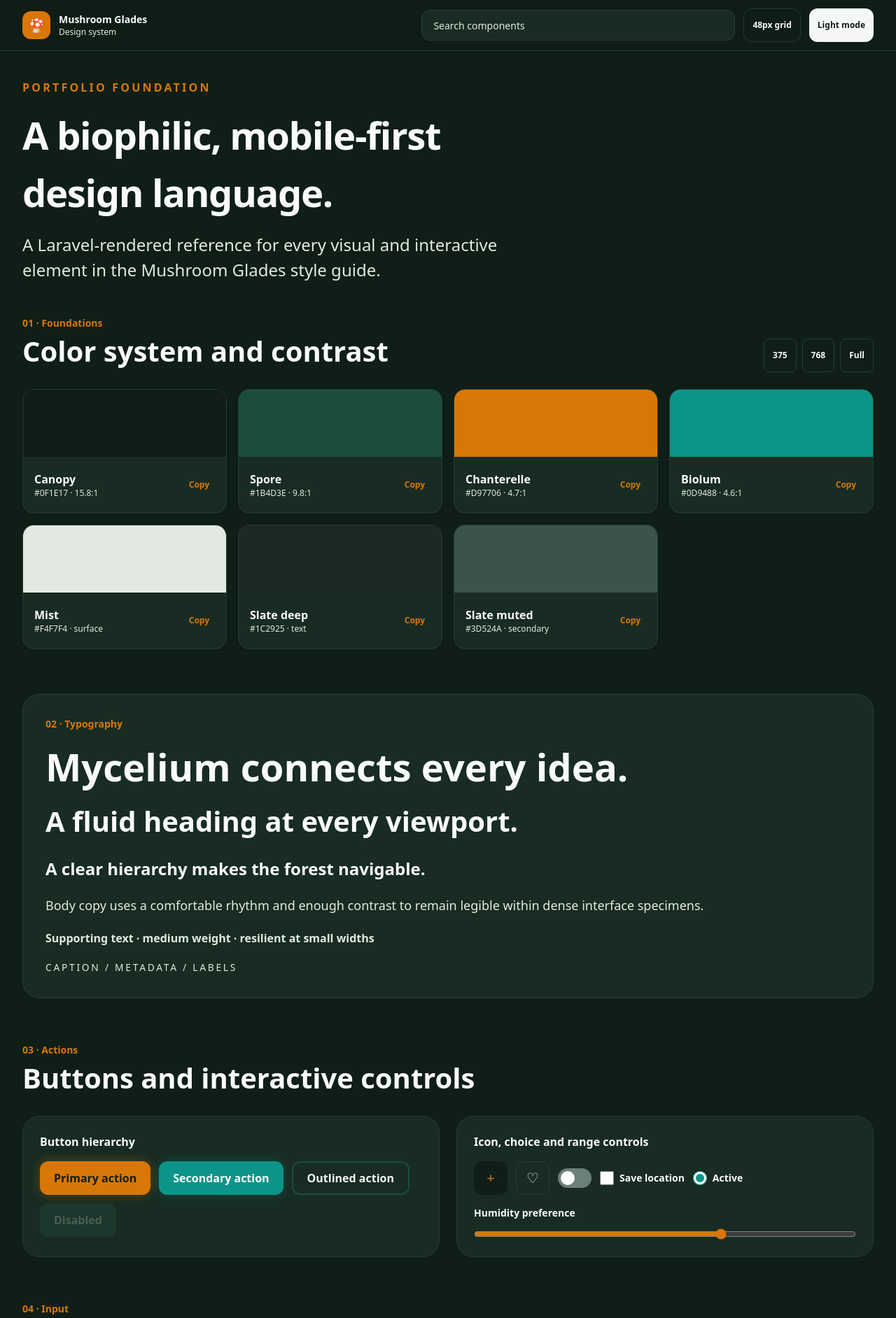
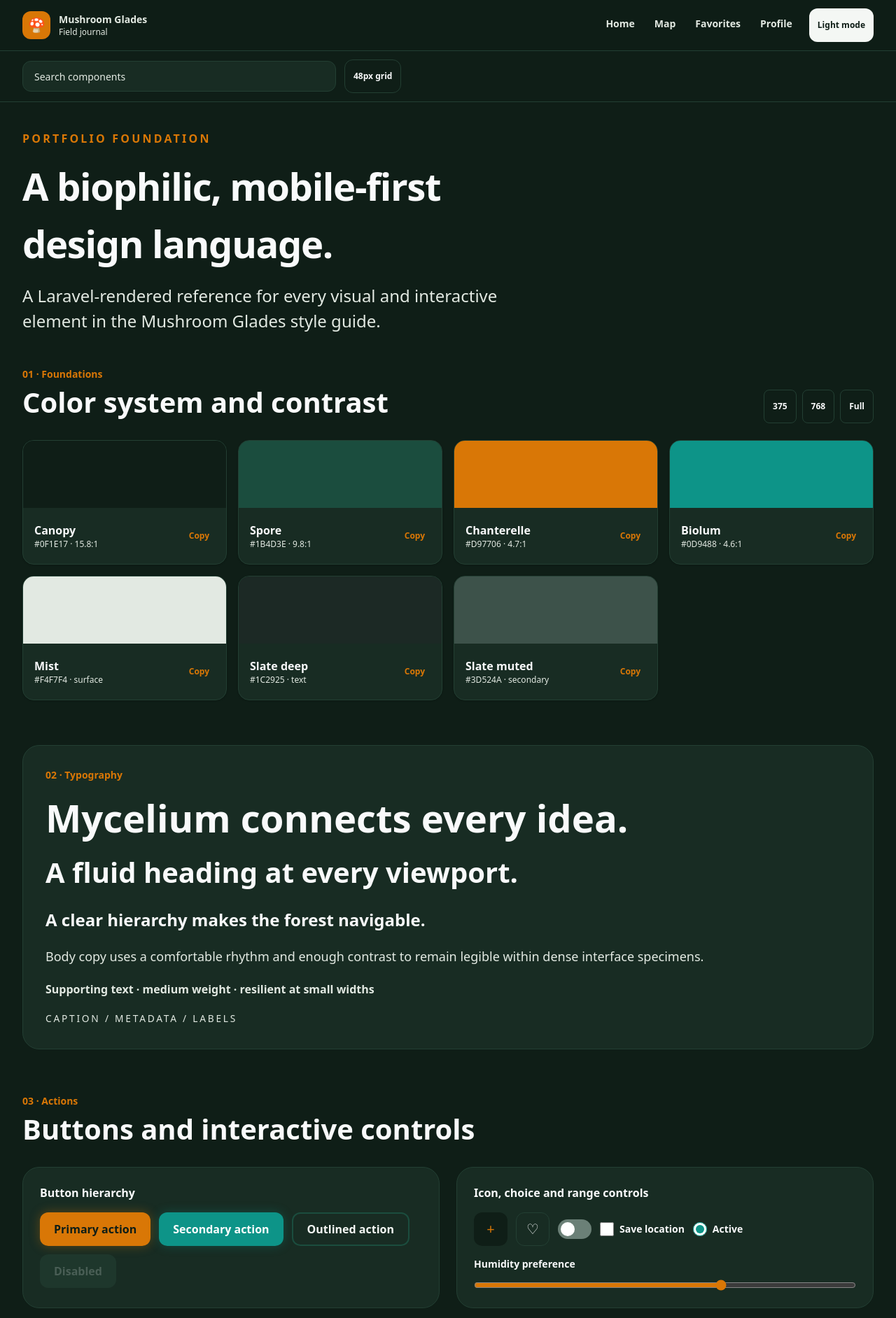
Before and after one commit to volodymyrrepalo/laravel-portfolio-demo, a Laravel app: page /styleguide in a window 1280 px wide. Shown: the top 1884 px of the page at 70% size. Run offline with Laravel 12, Linux system fonts and the light colour scheme; style sheets or scripts are compiled from the project's sources.

Commit message:
Add header

```diff
--- a/resources/js/app.js
+++ b/resources/js/app.js
@@ -7,4 +7,5 @@
  */
 
 import './echo';
+import './site-header';
 import './styleguide';
--- /dev/null
+++ b/resources/views/components/site-header.blade.php
@@ -0,0 +1,60 @@
+@props(['active' => null])
+
+@php
+    $items = [
+        ['key' => 'home', 'label' => 'Home', 'href' => url('/')],
+        ['key' => 'map', 'label' => 'Map', 'href' => '#navigation'],
+        ['key' => 'favorites', 'label' => 'Favorites', 'href' => '#cards'],
+        ['key' => 'profile', 'label' => 'Profile', 'href' => '#accessibility'],
+    ];
+@endphp
+
+<div data-site-header>
+    <header {{ $attributes->merge(['class' => 'sticky top-0 z-30 border-b border-mist-border/80 bg-mist/95 backdrop-blur dark:border-canopy-border dark:bg-canopy/95']) }}>
+    <div class="mx-auto flex justify-between max-w-7xl items-center gap-3 px-4 py-3 sm:px-6 lg:px-8">
+        <a href="{{ url('/') }}" class="ada-focus flex min-h-touch items-center gap-3 rounded-xl font-bold">
+            <span class="grid size-10 place-items-center rounded-xl bg-chanterelle text-xl text-canopy">🍄</span>
+            <span>
+                <span class="block text-sm dark:text-mist-dark">Mushroom Glades</span>
+                <span class="block text-xs font-medium text-slate-subtle dark:text-mist-dark">Field journal</span>
+            </span>
+        </a>
+
+        <nav aria-label="Primary navigation" class="ml-auto hidden items-center gap-1 md:flex">
+            @foreach ($items as $item)
+                <a
+                    href="{{ $item['href'] }}"
+                    @if ($active === $item['key']) aria-current="page" @endif
+                    @class([
+                        'py-3 ada-focus min-h-touch rounded-xl px-3 text-sm font-bold transition-colors',
+                        'bg-chanterelle/15 text-chanterelle-dark dark:bg-chanterelle/20 dark:text-chanterelle-light' => $active === $item['key'],
+                        'text-slate-muted hover:bg-mist-dark hover:text-spore dark:text-mist-dark dark:hover:bg-canopy-light dark:hover:text-offwhite' => $active !== $item['key'],
+                    ])
+                    @if ($item['key'] !== 'home') data-demo-navigation-target title="Demo target: {{ $item['label'] }}" @endif
+                >{{ $item['label'] }}</a>
+            @endforeach
+        </nav>
+
+        <button type="button" data-theme-toggle aria-pressed="true" class="ada-focus ml-0 min-h-touch shrink-0 rounded-xl bg-canopy-surface px-3 text-xs font-bold text-offwhite dark:ml-0 dark:bg-mist dark:text-canopy">Light mode</button>
+        <button type="button" data-menu-button aria-label="Open navigation" aria-controls="mobile-navigation-menu" aria-expanded="false" class="touch-target-inspect ada-focus grid size-touch shrink-0 place-items-center rounded-xl border border-mist-border text-lg dark:border-canopy-border dark:text-mist-dark md:hidden">☰</button>
+    </div>
+    </header>
+
+    <nav id="mobile-navigation-menu" data-mobile-menu class="fixed inset-0 z-50 hidden min-h-dvh bg-canopy px-6 text-offwhite md:hidden" aria-label="Mobile navigation">
+        <button type="button" data-menu-close aria-label="Close navigation" class="ada-focus absolute top-4 right-4 grid size-touch place-items-center rounded-xl border border-canopy-border text-2xl text-chanterelle">×</button>
+        <div class="flex min-h-dvh flex-col items-center justify-center gap-5 text-center">
+            @foreach ($items as $item)
+                <a
+                    href="{{ $item['href'] }}"
+                    @if ($active === $item['key']) aria-current="page" @endif
+                    @class([
+                        'ada-focus min-h-touch rounded-xl px-6 py-3 text-2xl font-black transition-colors',
+                        'bg-chanterelle/20 text-chanterelle-light' => $active === $item['key'],
+                        'text-mist hover:bg-canopy-light hover:text-chanterelle' => $active !== $item['key'],
+                    ])
+                    @if ($item['key'] !== 'home') data-demo-navigation-target title="Demo target: {{ $item['label'] }}" @endif
+                >{{ $item['label'] }}</a>
+            @endforeach
+        </div>
+    </nav>
+</div>
--- a/resources/views/styleguide.blade.php
+++ b/resources/views/styleguide.blade.php
@@ -7,37 +7,19 @@
         @vite(['resources/css/app.css', 'resources/js/app.js'])
     </head>
     <body class="bg-mist font-sans text-slate-deep antialiased dark:bg-canopy dark:text-offwhite">
+        <x-site-header />
         <main data-styleguide class="min-h-screen pb-[calc(5rem+env(safe-area-inset-bottom))] md:pb-0">
             <div class="sr-only" aria-live="polite" data-announcement></div>
 
-            <header class="sticky top-0 z-30 border-b border-mist-border/80 bg-mist/95 backdrop-blur dark:border-canopy-border dark:bg-canopy/95">
+            <div class="border-b border-mist-border bg-mist/80 dark:border-canopy-border dark:bg-canopy/80">
                 <div class="mx-auto flex max-w-7xl items-center gap-3 px-4 py-3 sm:px-6 lg:px-8">
-                    <a href="#top" class="ada-focus flex min-h-touch items-center gap-3 rounded-xl font-bold">
-                        <span class="grid size-10 place-items-center rounded-xl bg-chanterelle text-xl text-canopy">🍄</span>
-                        <span class="hidden sm:block">
-                            <span class="block text-sm">Mushroom Glades</span>
-                            <span class="block text-xs font-medium text-slate-subtle dark:text-mist-dark">Design system</span>
-                        </span>
-                    </a>
-
-                    <div class="relative ml-auto w-full max-w-md">
+                    <div class="relative w-full max-w-md">
                         <label class="sr-only" for="component-search">Search components</label>
                         <input id="component-search" data-search type="search" placeholder="Search components" class="ada-focus h-11 w-full rounded-xl border border-mist-border bg-mist-surface px-4 text-sm placeholder:text-slate-subtle dark:border-canopy-border dark:bg-canopy-surface dark:placeholder:text-mist-dark">
                     </div>
-
-                    <button type="button" data-menu-button aria-label="Toggle section menu" aria-controls="mobile-nav-menu" aria-expanded="false" class="touch-target-inspect ada-focus grid size-touch shrink-0 place-items-center rounded-xl border border-mist-border text-lg dark:border-canopy-border md:hidden">☰</button>
                     <button type="button" data-touch-grid aria-pressed="false" class="touch-target-inspect ada-focus hidden min-h-touch rounded-xl border border-mist-border px-3 text-xs font-bold sm:block dark:border-canopy-border">48px grid</button>
-                    <button type="button" data-theme-toggle aria-pressed="true" class="touch-target-inspect ada-focus min-h-touch shrink-0 rounded-xl bg-canopy-surface px-3 text-xs font-bold text-offwhite dark:bg-mist dark:text-canopy">Light mode</button>
                 </div>
-                <nav id="mobile-nav-menu" data-mobile-menu class="hidden border-t border-mist-border px-4 py-3 dark:border-canopy-border md:hidden" aria-label="Style guide sections">
-                    <div class="mx-auto flex max-w-7xl flex-wrap gap-2 text-sm font-semibold">
-                        <a class="ada-focus rounded-lg px-3 py-2 hover:text-chanterelle" href="#colors">Colors</a>
-                        <a class="ada-focus rounded-lg px-3 py-2 hover:text-chanterelle" href="#typography">Type</a>
-                        <a class="ada-focus rounded-lg px-3 py-2 hover:text-chanterelle" href="#controls">Controls</a>
-                        <a class="ada-focus rounded-lg px-3 py-2 hover:text-chanterelle" href="#forms">Forms</a>
-                    </div>
-                </nav>
-            </header>
+            </div>
 
             <div class="mx-auto max-w-7xl px-4 py-10 sm:px-6 lg:px-8" id="top">
                 <section class="mb-12 max-w-3xl space-y-4">
```
Also changed, not shown: resources/js/site-header.js (added, +46 -0 lines), resources/js/styleguide.js (+0 -23 lines), resources/views/welcome.blade.php (+4 -30 lines), tests/Feature/SiteHeaderTest.php (added, +18 -0 lines), tests/Feature/StyleguidePageTest.php (+1 -0 lines).
